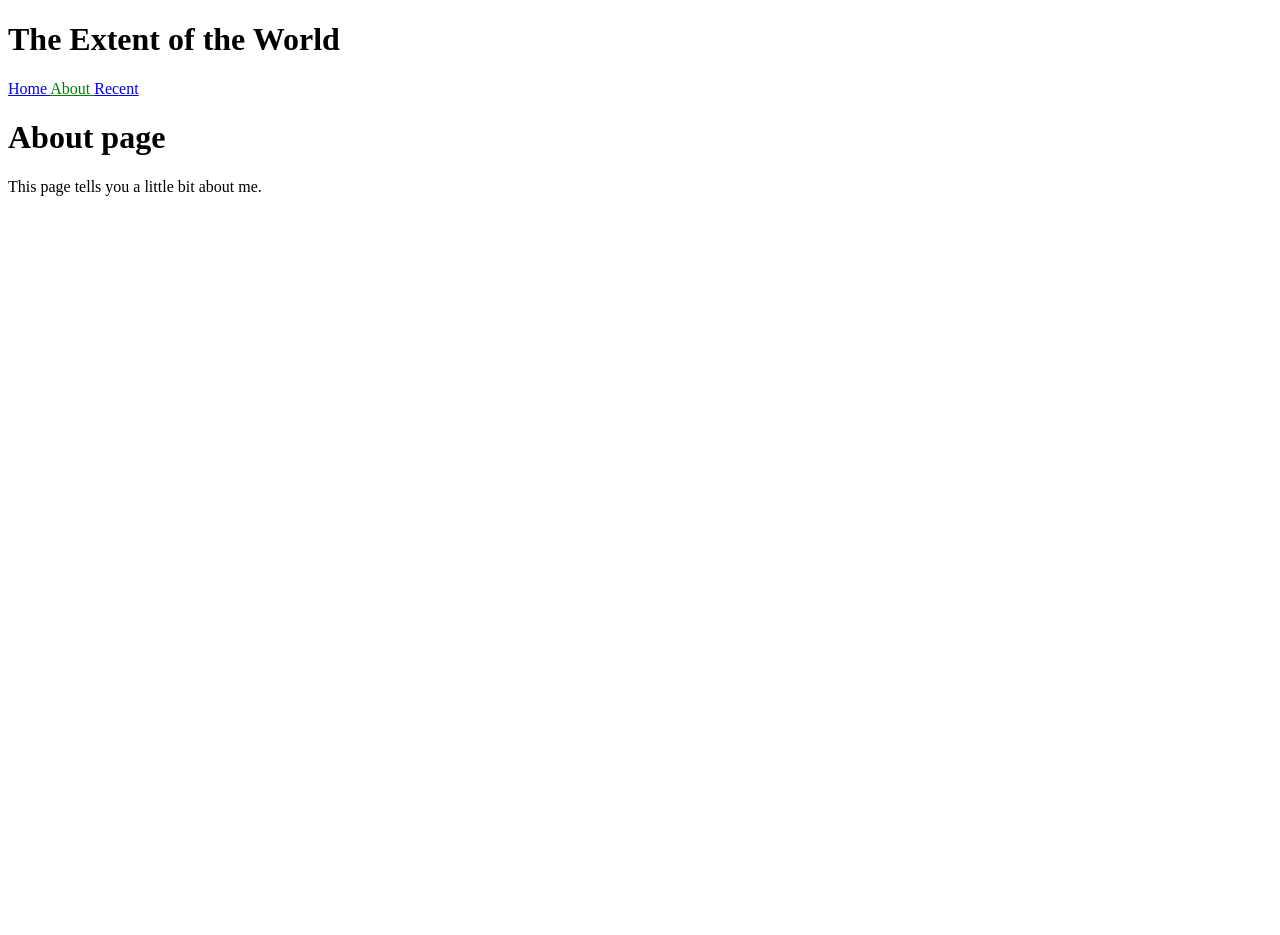
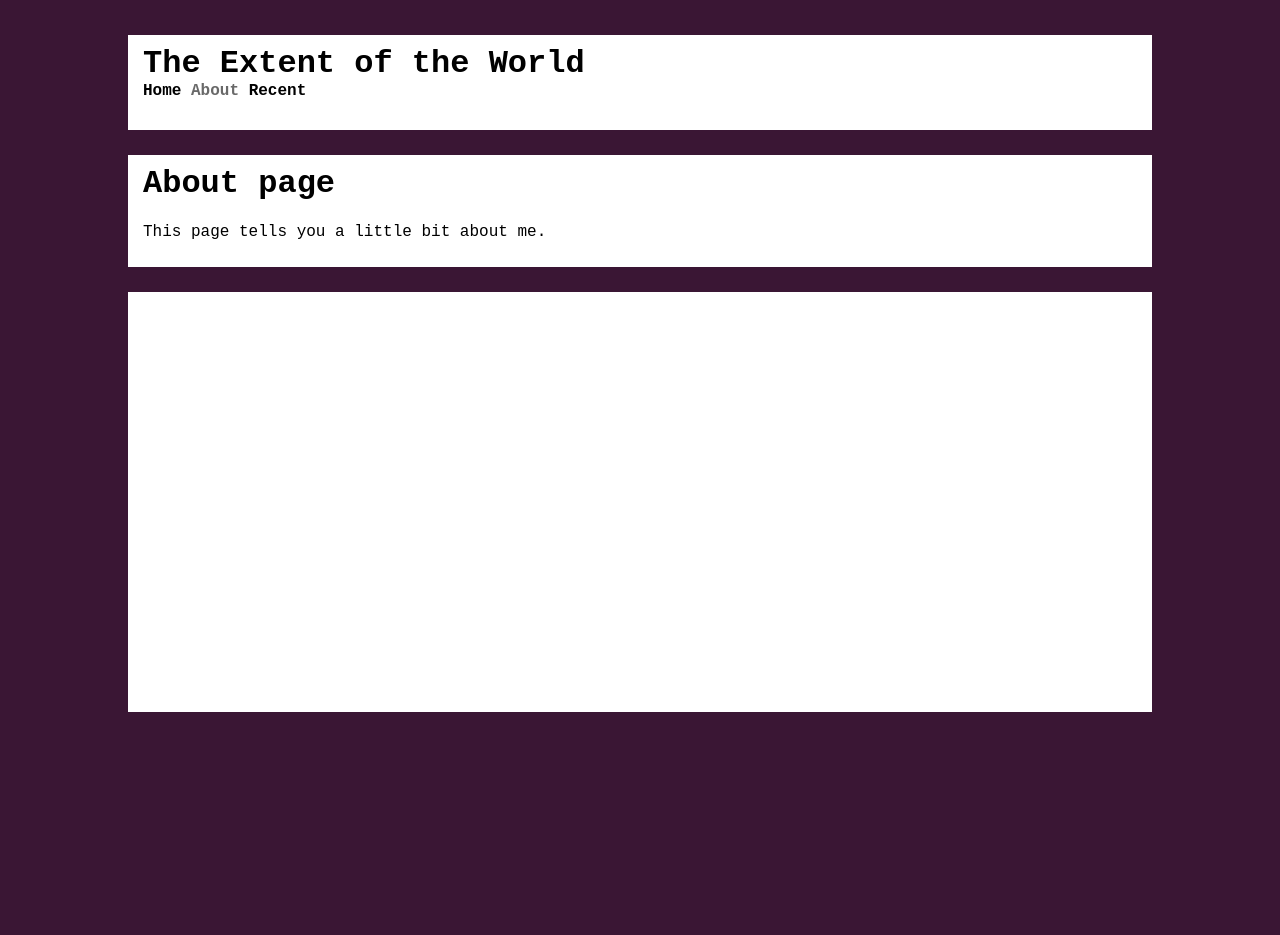
Before and after one commit to ariajd27/ariajd27.github.io, a Jekyll site: the page built from about.md, in a window 1280 px wide. Built offline with Jekyll 4.4.1, drawn with Linux system fonts in a browser that asks for light colours; before the commit the page ends 900 px from its top, so only the background shows below that.

Commit message:
basic theming

```diff
--- a/_includes/navigation.html
+++ b/_includes/navigation.html
@@ -1,7 +1,12 @@
-<nav>
-	{% for item in site.data.navigation %}
-		<a href="{{ item.link }}" {% if page.url == item.link %} class="current" {% endif %}>
-			{{ item.name }}
-		</a>
-	{% endfor %}
+<div>
+	<nav>
+		{% for item in site.data.navigation %}
+			<a href="{{ item.link }}"
+				{% if page.url == item.link %} class="current nav"
+				{% else %} class = "nav"
+				{% endif %} >
+				{{ item.name }}
+			</a>
+		{% endfor %}
+	</div>
 </nav>
--- a/_layouts/default.html
+++ b/_layouts/default.html
@@ -8,14 +8,15 @@
 		{% seo %}
 	</head>
 	<body>
-		<div class="main">
-			<div class="banner">
-				<h1>The Extent of the World</h1>
+		<div id="main">
+			<div id="header">
+				<h1 id="banner">The Extent of the World</h1>
 				{% include navigation.html %}
 			</div>
-			<div class="content">
+			<div id="content">
 				{{ content }}
 			</div>
+			<div id="footer" />
 		</div>
 	</body>
 </html>
--- a/_layouts/post.html
+++ b/_layouts/post.html
@@ -1,7 +1,7 @@
 ---
 layout: default
 ---
-<h1>{{ page.title }}</h1>
+<h1 id="page-title">{{ page.title }}</h1>
 <p>{{ page.date | date_to_string }}</p>
 
 {{ content }}
--- a/_sass/main.scss
+++ b/_sass/main.scss
@@ -1,3 +1,48 @@
-.current {
-	color: green;
+body {
+	font-family: "Inconsolata", monospace;
+	background-color: #3A1634;
+	margin: 0;
 }
+
+#main {
+	min-height: 100vh;
+	width: 1024px;
+	margin: 0px auto 0px auto;
+}
+
+#header, #footer, #content {
+	background-color: white;
+	color: black;
+	padding: 10px 15px;
+}
+
+#header {
+	margin-bottom: 25px;
+	margin-top: 35px;
+	height: 75px;
+}
+
+#banner {
+	margin: 0;
+}
+
+#footer {
+	margin-bottom: 0px;
+	margin-top: 25px;
+	float: bottom;
+	height: 400px;
+}
+
+#page-title {
+	margin-top: 0;
+}
+
+a {
+	text-decoration: none;
+	font-weight: bold;
+	color: black;
+}
+
+a.current {
+	color: dimgray;
+}
--- a/about.md
+++ b/about.md
@@ -2,6 +2,6 @@
 layout: default
 title: About
 ---
-# About page
+<h1 id="page-title">About page</h1>
 
 This page tells you a little bit about me.
--- a/recent.html
+++ b/recent.html
@@ -2,7 +2,7 @@
 layout: default
 title: Recent
 ---
-<h1>Latest Posts</h1>
+<h1 id="page-title">Latest Posts</h1>
 
 <ul>
 	{% for post in site.posts %}
```
Also changed, not shown: _posts/2023-12-15-demo-post.md (added, +23 -0 lines), 9 other files.
